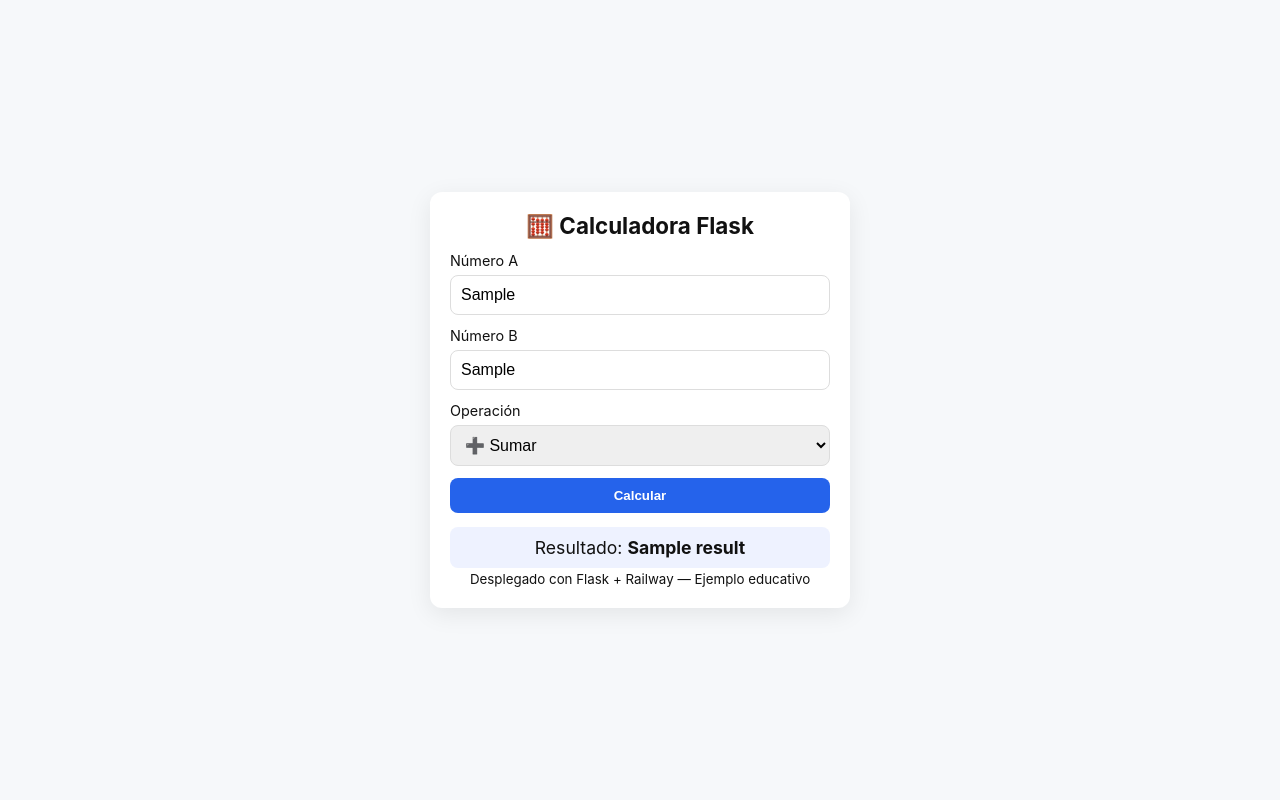
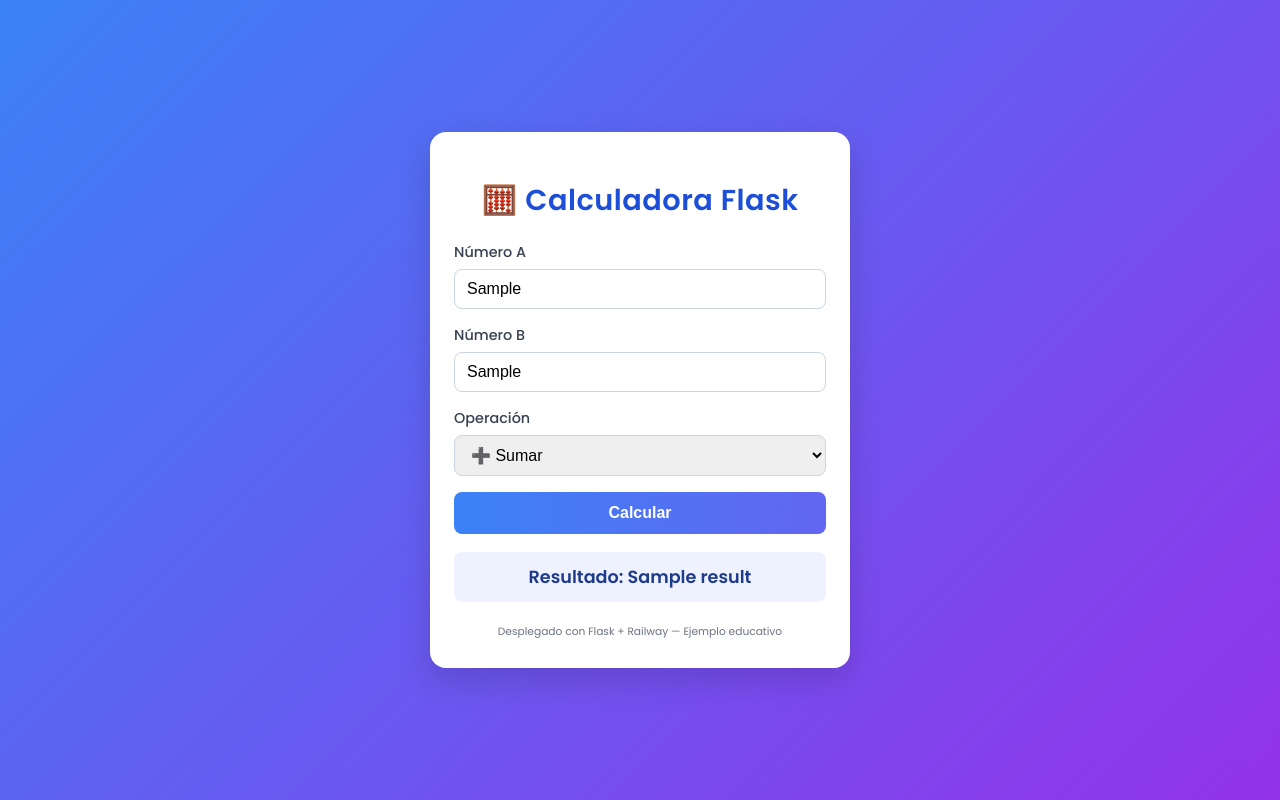
Before and after one commit to 211G0378/calculadora-flask, a Flask app: template templates/index.html in a window 1280 px wide. Run offline with Flask 3, Linux system fonts and the light colour scheme; the template is opened without the code that fills it: most values are stand-ins (such as "Sample title", 1, 10 or a date in 2020).

Commit message:
Update style.css

```diff
--- a/static/style.css
+++ b/static/style.css
@@ -1,62 +1,114 @@
-/* estilo sencillo, centrado y responsivo */
-* { box-sizing: border-box; }
+/* ===== Estilo moderno, limpio y centrado ===== */
+* {
+  box-sizing: border-box;
+}
+
 body {
-  font-family: -apple-system, BlinkMacSystemFont, "Segoe UI", Roboto, "Helvetica Neue", Arial;
+  font-family: "Poppins", "Segoe UI", sans-serif;
   margin: 0;
   padding: 0;
-  background: #f6f8fa;
-  color: #111;
+  background: linear-gradient(135deg, #3b82f6, #9333ea);
   display: flex;
-  min-height: 100vh;
   align-items: center;
   justify-content: center;
+  min-height: 100vh;
+  color: #333;
 }
 
 .container {
+  background: #ffffff;
   width: 100%;
   max-width: 420px;
-  background: #fff;
-  padding: 20px;
-  border-radius: 12px;
-  box-shadow: 0 6px 24px rgba(15,15,15,0.08);
+  border-radius: 16px;
+  padding: 28px 24px;
+  box-shadow: 0 12px 32px rgba(0, 0, 0, 0.15);
+  animation: fadeIn 0.5s ease-in-out;
+}
+
+@keyframes fadeIn {
+  from { opacity: 0; transform: translateY(15px); }
+  to { opacity: 1; transform: translateY(0); }
+}
+
+h1 {
+  text-align: center;
+  margin-bottom: 20px;
+  color: #1d4ed8;
+  font-size: 1.8rem;
+  letter-spacing: 0.5px;
+}
+
+.row {
+  margin-bottom: 16px;
+}
+
+.row label {
+  display: block;
+  font-size: 0.9rem;
+  font-weight: 500;
+  margin-bottom: 6px;
+  color: #374151;
+}
+
+.row input[type="text"],
+.row select {
+  width: 100%;
+  padding: 10px 12px;
+  border-radius: 8px;
+  border: 1px solid #cbd5e1;
+  font-size: 1rem;
+  transition: border-color 0.2s;
+}
+
+.row input:focus,
+.row select:focus {
+  outline: none;
+  border-color: #6366f1;
+  box-shadow: 0 0 0 2px rgba(99, 102, 241, 0.2);
+}
+
+button {
+  width: 100%;
+  background: linear-gradient(90deg, #3b82f6, #6366f1);
+  color: white;
+  border: none;
+  border-radius: 8px;
+  padding: 12px;
+  font-weight: 600;
+  font-size: 1rem;
+  cursor: pointer;
+  transition: all 0.2s ease-in-out;
+}
+
+button:hover {
+  background: linear-gradient(90deg, #2563eb, #4f46e5);
+  transform: translateY(-2px);
+}
+
+.result {
+  margin-top: 18px;
+  padding: 12px;
+  background: #eef2ff;
+  border-radius: 8px;
+  font-size: 1.1rem;
+  text-align: center;
+  color: #1e3a8a;
+  font-weight: 600;
+}
+
+.alert-error {
+  background: #fee2e2;
+  color: #b91c1c;
+  border-left: 4px solid #dc2626;
+  padding: 10px 12px;
+  border-radius: 8px;
+  margin-bottom: 16px;
   text-align: center;
 }
 
-h1 { margin: 0 0 12px 0; font-size: 1.4rem; }
-
-.row { margin-bottom: 12px; text-align: left; }
-.row label { display:block; margin-bottom:6px; font-size:0.9rem; }
-.row input[type="text"], .row select {
-  width: 100%;
-  padding: 10px;
-  border-radius: 8px;
-  border: 1px solid #ddd;
-  font-size: 1rem;
+footer {
+  text-align: center;
+  font-size: 0.8rem;
+  margin-top: 20px;
+  color: #6b7280;
 }
-
-button {
-  padding: 10px 16px;
-  border: none;
-  border-radius: 8px;
-  cursor: pointer;
-  font-weight: 600;
-  background: #2563eb;
-  color: white;
-  width: 100%;
-}
-
-.result {
-  margin-top: 14px;
-  padding: 10px;
-  background: #eef2ff;
-  border-radius: 8px;
-  font-size: 1.1rem;
-}
-
-.alert-error {
-  margin: 8px 0;
-  padding: 8px;
-  background: #fff1f2;
-  color: #9f1239;
-  border-radius: 8px;
-}
```
